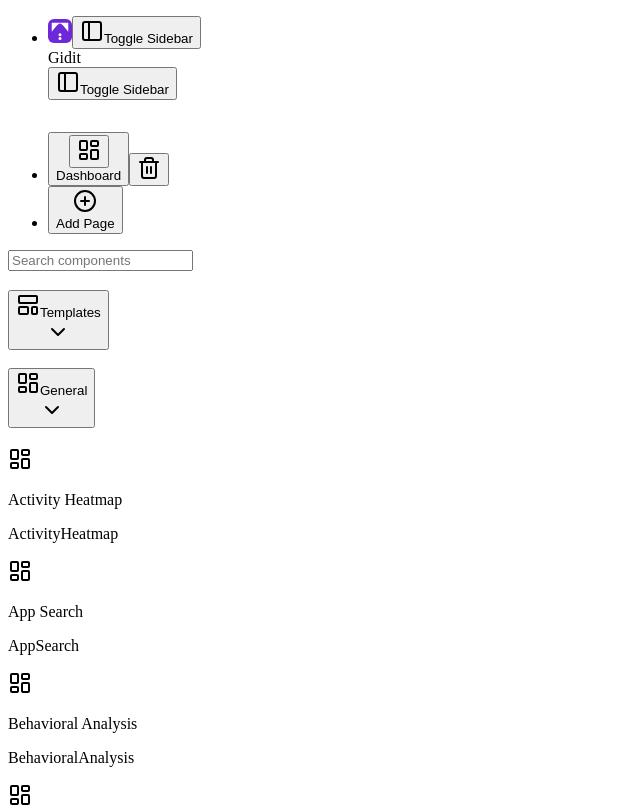
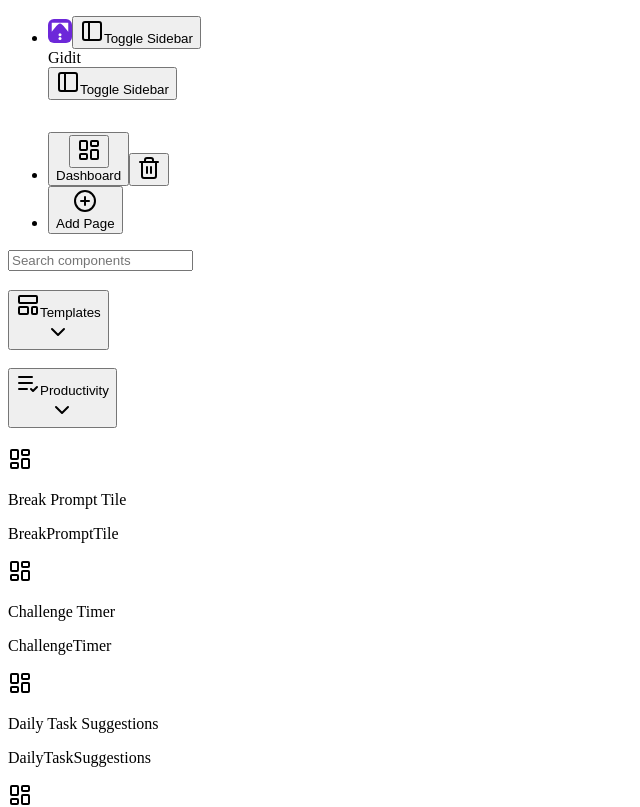
Before and after one commit to nursin/gidit-desktop-9-24-25, a React (Vite) app in the folder renderer/: page /builder in a window 1280 px wide. Shown: the top 807 px of the page, without its empty margins (0-640 px from the left). Built offline with nearby package versions, Linux system fonts and the light colour scheme.

Commit message:
first commit

```diff
--- a/renderer/src/components/dashboard/builder/Sidebar.tsx
+++ b/renderer/src/components/dashboard/builder/Sidebar.tsx
@@ -22,9 +22,9 @@ import { Input } from '@/components/ui/input'
 import { Accordion, AccordionContent, AccordionItem, AccordionTrigger } from '@/components/ui/accordion'
 import { Card } from '@/components/ui/card'
 import { GiditLogo } from '@/components/icons/GiditLogo'
-import { LayoutDashboard, LayoutTemplate, PlusCircle, Trash2, Settings, LogOut, Bot, Eraser } from 'lucide-react'
+import { LayoutDashboard, LayoutTemplate, PlusCircle, Trash2, Settings, LogOut, Bot } from 'lucide-react'
 import { useBuilderStore } from '@/store/builderStore'
-import { WIDGETS, WIDGET_CATEGORIES } from './widgets'
+import { WIDGETS, WIDGET_CATEGORIES, WIDGET_CATEGORY_ORDER } from './widgets'
 import type { Page } from './Types'
 import { AiAssistant } from '@/components/layout/AiAssistant'
 import { AppSettingsDialog } from '@/components/layout/AppSettingsDialog'
@@ -341,14 +341,21 @@ function ComponentPalette() {
         const matches = widget.name.toLowerCase().includes(query) || widget.id.toLowerCase().includes(query)
         if (!matches) return
       }
-      const category = widget.category || 'General'
+      const category = widget.category || 'Productivity'
       if (!result[category]) result[category] = []
       result[category].push(widget.id)
     })
     return result
   }, [search])
 
-  const categories = Object.keys(categorized)
+  const categories = useMemo(
+    () =>
+      WIDGET_CATEGORY_ORDER.filter((category) => {
+        const items = categorized[category]
+        return items && items.length > 0
+      }),
+    [categorized],
+  )
 
   return (
     <div className="flex flex-1 flex-col p-2">
--- a/renderer/src/components/dashboard/builder/widgets.tsx
+++ b/renderer/src/components/dashboard/builder/widgets.tsx
@@ -1,5 +1,13 @@
 import type { JSX } from 'react'
-import { LayoutDashboard } from 'lucide-react'
+import {
+  LayoutDashboard,
+  ListCheck,
+  Boxes,
+  LineChart,
+  Bot,
+  HeartPulse,
+  Gamepad2,
+} from 'lucide-react'
 import ActivityHeatmap from '@/components/dashboard/ActivityHeatmap'
 import AppSearch from '@/components/dashboard/AppSearch'
 import BehavioralAnalysis from '@/components/dashboard/BehavioralAnalysis'
@@ -141,9 +149,111 @@ export const WIDGETS: Record<string, WidgetDefinition> = {
   WordProcessor: { id: 'WordProcessor', name: 'Word Processor', category: 'General', component: <WordProcessor /> },
 }
 
+const CATEGORY_ASSIGNMENTS: Record<string, WidgetCategory> = {
+  ActivityHeatmap: 'Analytics',
+  AppSearch: 'SmartTools',
+  BehavioralAnalysis: 'Analytics',
+  BrainDumpTriage: 'Organization',
+  BreakPromptTile: 'Productivity',
+  BudgetTracker: 'Analytics',
+  CalendarCard: 'Organization',
+  ChallengeTimer: 'Productivity',
+  ChatApp: 'SmartTools',
+  DailyTaskSuggestions: 'Productivity',
+  Dashboard: 'Analytics',
+  DateTimeDisplay: 'Productivity',
+  DietaryTracker: 'Wellness',
+  DocumentRecords: 'Organization',
+  DoneWall: 'Productivity',
+  DreamWeaver: 'SmartTools',
+  EnergySelector: 'Wellness',
+  FamilyAuthenticator: 'SmartTools',
+  FinanceCard: 'Analytics',
+  FitnessTracker: 'Wellness',
+  FlashcardDeck: 'Productivity',
+  FocusMode: 'Productivity',
+  Gallery: 'Organization',
+  GoalPlanner: 'Productivity',
+  HealthSummary: 'Wellness',
+  IndexCardStack: 'Organization',
+  LaunchButton: 'Productivity',
+  MemoryGame: 'Games',
+  MindfulMoments: 'Wellness',
+  MoodTracker: 'Wellness',
+  MysteryTaskPicker: 'Games',
+  NavigationBar: 'Organization',
+  NoteDisplay: 'Organization',
+  NotificationsPanel: 'Productivity',
+  NowNextPanel: 'Productivity',
+  PeriodTracker: 'Wellness',
+  PersonalManual: 'Organization',
+  Presentation: 'Productivity',
+  ProgressAnalytics: 'Analytics',
+  ProjectPlanner: 'Productivity',
+  PsychologicalProfile: 'SmartTools',
+  RecentTransactions: 'Analytics',
+  RockPaperScissors: 'Games',
+  SBARSynthesizer: 'SmartTools',
+  ScrumBoard: 'Organization',
+  SessionRecap: 'SmartTools',
+  SoundscapeGenerator: 'Wellness',
+  Spreadsheet: 'Analytics',
+  StatsPanel: 'Analytics',
+  StickyNoteBoard: 'Productivity',
+  StoryWriter: 'SmartTools',
+  StreaksTracker: 'Productivity',
+  TaskSpinner: 'Productivity',
+  TasksQuadrant: 'Productivity',
+  TicTacToe: 'Games',
+  TimeBlockPlanner: 'Productivity',
+  TimersAndReminders: 'Productivity',
+  ToDoList: 'Productivity',
+  VirtualPet: 'Games',
+  VoiceCapture: 'SmartTools',
+  WebBrowser: 'SmartTools',
+  WeeklySpread: 'Organization',
+  WhatAmIForgetting: 'Productivity',
+  WordProcessor: 'Productivity',
+}
+
+Object.values(WIDGETS).forEach((widget) => {
+  widget.category = CATEGORY_ASSIGNMENTS[widget.id] ?? 'Productivity'
+})
+
 export const WIDGET_CATEGORIES = {
-  General: {
-    name: 'General',
-    icon: LayoutDashboard,
+  Productivity: {
+    name: 'Productivity',
+    icon: ListCheck,
   },
-}
+  Organization: {
+    name: 'Organization',
+    icon: Boxes,
+  },
+  Analytics: {
+    name: 'Analytics',
+    icon: LineChart,
+  },
+  SmartTools: {
+    name: 'Smart Tools',
+    icon: Bot,
+  },
+  Wellness: {
+    name: 'Wellness',
+    icon: HeartPulse,
+  },
+  Games: {
+    name: 'Games',
+    icon: Gamepad2,
+  },
+} as const
+
+export type WidgetCategory = keyof typeof WIDGET_CATEGORIES
+
+export const WIDGET_CATEGORY_ORDER: WidgetCategory[] = [
+  'Productivity',
+  'Organization',
+  'Analytics',
+  'SmartTools',
+  'Wellness',
+  'Games',
+]
```
